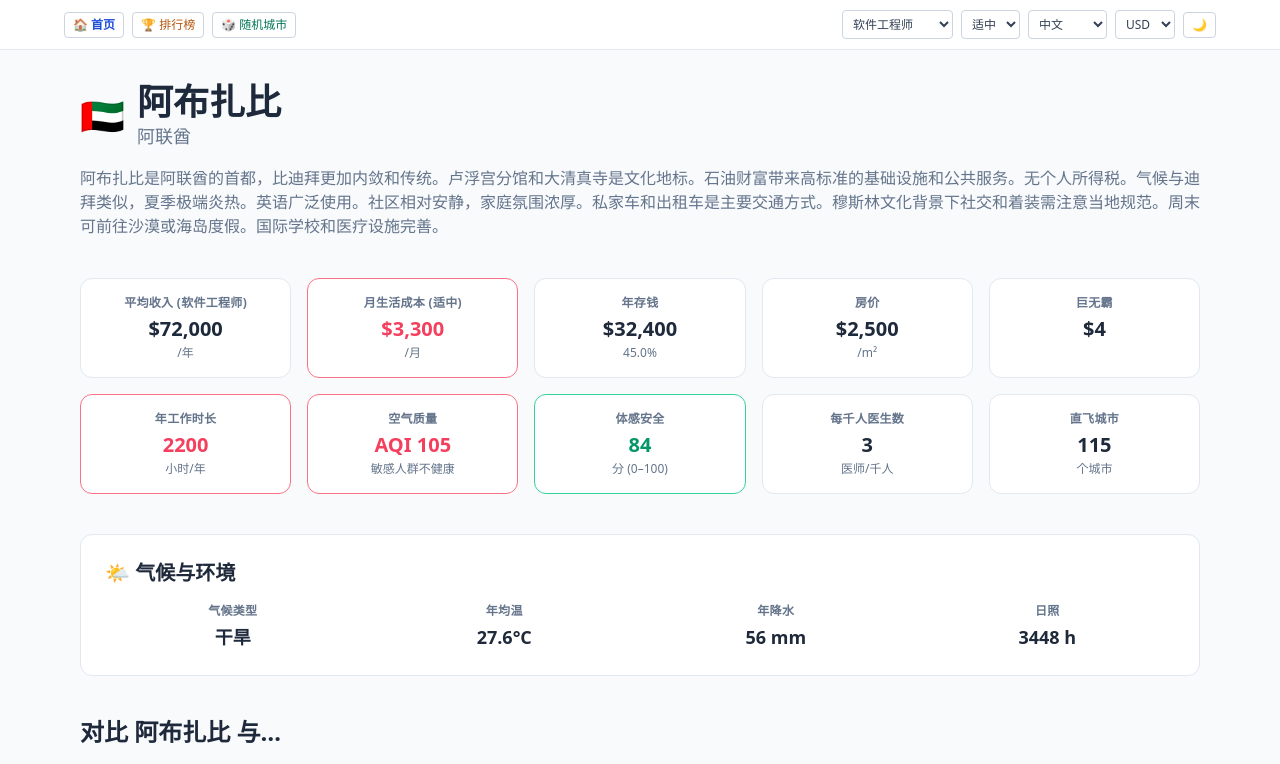
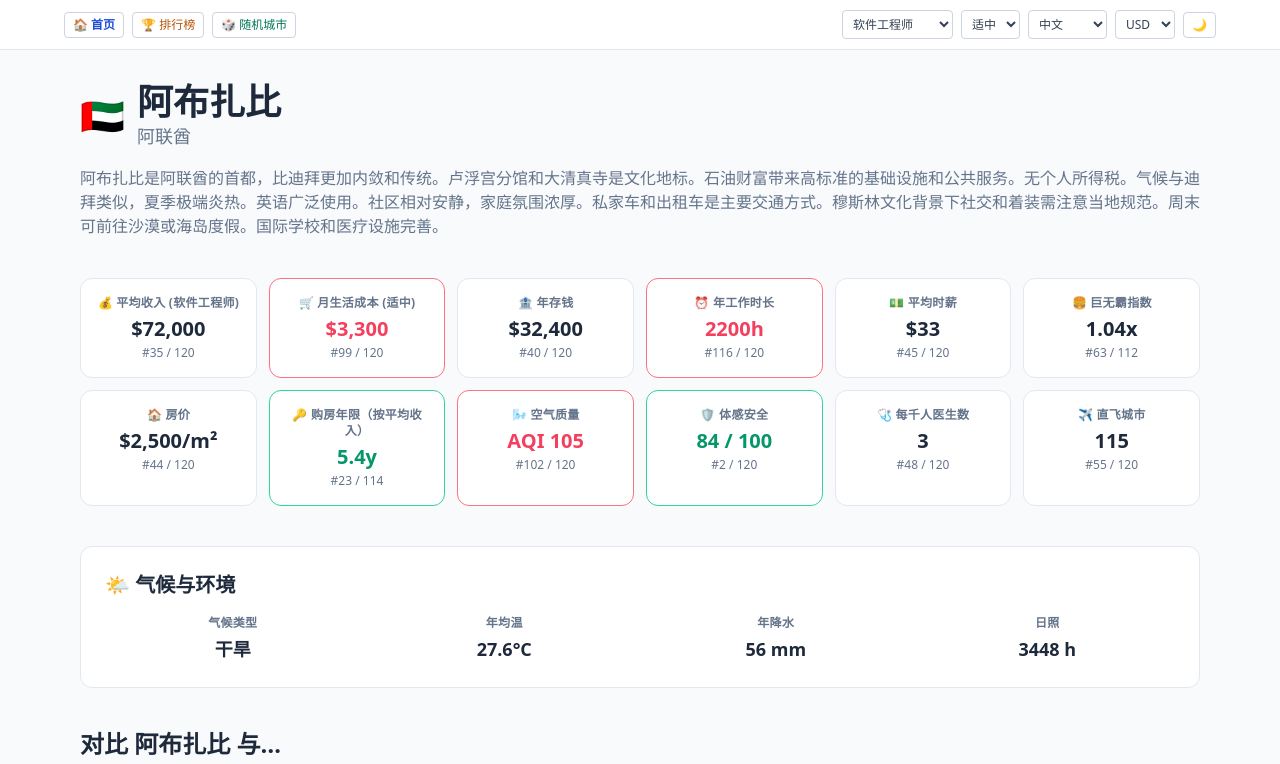
Before and after one commit to qing4132/whichcity, a Next.js app: page /city/abu-dhabi in a window 1280 px wide. Shown: the top 764 px of the page. Built offline with nearby package versions, Linux system fonts and the light colour scheme.

Commit message:
feat: 城市详情页卡片重构为6×2共12张，新增时薪和巨无霸指数，副标题统一显示排名

```diff
--- a/components/CityDetailContent.tsx
+++ b/components/CityDetailContent.tsx
@@ -6,7 +6,7 @@ import type { City, CostTier } from "@/lib/types";
 import { CITY_FLAG_EMOJIS, POPULAR_CURRENCIES } from "@/lib/constants";
 import { CITY_SLUGS } from "@/lib/citySlug";
 import { CITY_NAME_TRANSLATIONS, COUNTRY_TRANSLATIONS, LANGUAGE_LABELS } from "@/lib/i18n";
-import { getCityClimate, getCityEnName, getAqiLabel, getClimateLabel } from "@/lib/clientUtils";
+import { getCityClimate, getCityEnName, getClimateLabel } from "@/lib/clientUtils";
 import { CITY_INTROS } from "@/lib/cityIntros";
 import { useSettings } from "@/hooks/useSettings";
 
@@ -36,7 +36,6 @@ export default function CityDetailContent({ city, relatedIds, slug, allCities }:
   const cityName = CITY_NAME_TRANSLATIONS[id]?.[locale] || city.name;
   const countryName = COUNTRY_TRANSLATIONS[city.country]?.[locale] || city.country;
   const climate = getCityClimate(id);
-  const aqiLabel = getAqiLabel(city.airQuality, locale);
 
   const professions = city.professions ? Object.keys(city.professions) : [];
   const activeProfession = profession && professions.includes(profession) ? profession : professions[0] || "";
@@ -45,8 +44,6 @@ export default function CityDetailContent({ city, relatedIds, slug, allCities }:
   const tierCost = city[TIER_KEYS.find((tk) => tk.key === costTier)!.field];
   const annualExpense = tierCost * 12;
   const savings = income - annualExpense;
-  const savingsRate = income > 0 ? ((savings / income) * 100).toFixed(1) : "0";
-  const yearsToHome = savings > 0 ? ((city.housePrice * 70) / savings).toFixed(1) : "N/A";
 
   const headingCls = darkMode ? "text-slate-100" : "text-slate-800";
   const subCls = darkMode ? "text-slate-400" : "text-slate-500";
@@ -70,7 +67,25 @@ export default function CityDetailContent({ city, relatedIds, slug, allCities }:
   const allFlights = allCities.map((c) => c.directFlightCities);
   const allSafety = allCities.map((c) => c.safetyIndex);
   const allWorkHours = allCities.map((c) => c.annualWorkHours);
-  const allBigMac = allCities.filter((c) => c.bigMacPrice !== null).map((c) => c.bigMacPrice as number);
+  const hourlyWage = city.annualWorkHours > 0 ? income / city.annualWorkHours : 0;
+  const allHourly = allCities.map((c, i) => c.annualWorkHours > 0 ? allIncomes[i] / c.annualWorkHours : 0);
+  const bigMacPrices = allCities.filter((c) => c.bigMacPrice !== null).map((c) => c.bigMacPrice as number);
+  const bigMacMedian = [...bigMacPrices].sort((a, b) => a - b)[Math.floor(bigMacPrices.length / 2)];
+  const bigMacRatio = city.bigMacPrice !== null && bigMacMedian > 0 ? city.bigMacPrice / bigMacMedian : null;
+  const allBigMacRatio = allCities.filter((c) => c.bigMacPrice !== null).map((c) => (c.bigMacPrice as number) / bigMacMedian);
+  const allYearsToHome = allCities.map((c, i) => { const sav = allIncomes[i] - allCosts[i] * 12; return sav > 0 ? (c.housePrice * 70) / sav : Infinity; });
+  const yearsVal = savings > 0 ? (city.housePrice * 70) / savings : Infinity;
+
+  // Ranking helper: 1-based rank (lower rank number = better)
+  const rankHigher = (values: number[], val: number) => {
+    const sorted = [...values].sort((a, b) => b - a);
+    return sorted.findIndex((v) => v <= val) + 1;
+  };
+  const rankLower = (values: number[], val: number) => {
+    const sorted = [...values].sort((a, b) => a - b);
+    return sorted.findIndex((v) => v >= val) + 1;
+  };
+  const n = allCities.length;
 
   // "good"=top25%, "bad"=bottom25%, "mid"=middle — higher-is-better: pct>=0.75=good; lower-is-better: pct<=0.25=good
   type Tier = "good" | "mid" | "bad";
@@ -145,19 +160,21 @@ export default function CityDetailContent({ city, relatedIds, slug, allCities }:
         )}
       </header>
 
-      {/* Key Stats — 10 cards, 5 per row */}
-      <section className="grid grid-cols-2 sm:grid-cols-5 gap-4 mb-10">
+      {/* Key Stats — 12 cards, 6 per row */}
+      <section className="grid grid-cols-2 sm:grid-cols-3 lg:grid-cols-6 gap-3 mb-10">
         {[
-          { label: `${t("avgIncome")} (${s.getProfessionLabel(activeProfession)})`, value: formatCurrency(income), sub: t("perYear"), tier: tierHigh(allIncomes, income) },
-          { label: `${t("monthlyCost")} (${t(`costTier${costTier.charAt(0).toUpperCase()}${costTier.slice(1)}`)})`, value: formatCurrency(tierCost), sub: t("perMonth"), tier: tierLow(allCosts, tierCost) },
-          { label: t("yearlySavings"), value: formatCurrency(savings), sub: `${savingsRate}%`, tier: tierHigh(allSavings, savings) },
-          { label: t("housePrice"), value: formatCurrency(city.housePrice), sub: t("housePriceUnit"), tier: tierLow(allHouse, city.housePrice) },
-          { label: t("bigMac"), value: city.bigMacPrice !== null ? formatCurrency(city.bigMacPrice) : t("noMcDonalds"), sub: city.bigMacPrice !== null ? "" : "", tier: city.bigMacPrice !== null ? tierLow(allBigMac, city.bigMacPrice) : "mid" as Tier },
-          { label: t("annualWorkHours"), value: `${city.annualWorkHours}`, sub: t("workHoursUnit"), tier: tierLow(allWorkHours, city.annualWorkHours) },
-          { label: t("airQuality"), value: `AQI ${city.airQuality}`, sub: aqiLabel, tier: tierLow(allAqi, city.airQuality) },
-          { label: t("safetyIndex"), value: `${city.safetyIndex}${city.safetyConfidence === "low" ? " *" : ""}`, sub: t("safetyUnit"), tier: tierHigh(allSafety, city.safetyIndex) },
-          { label: t("doctorsPerThousand"), value: String(city.doctorsPerThousand), sub: t("doctorsUnit"), tier: tierHigh(allDoctors, city.doctorsPerThousand) },
-          { label: t("directFlights"), value: String(city.directFlightCities), sub: t("directFlightsUnit"), tier: tierHigh(allFlights, city.directFlightCities) },
+          { label: `💰 ${t("avgIncome")} (${s.getProfessionLabel(activeProfession)})`, value: formatCurrency(income), sub: `#${rankHigher(allIncomes, income)} / ${n}`, tier: tierHigh(allIncomes, income) },
+          { label: `🛒 ${t("monthlyCost")} (${t(`costTier${costTier.charAt(0).toUpperCase()}${costTier.slice(1)}`)})`, value: formatCurrency(tierCost), sub: `#${rankLower(allCosts, tierCost)} / ${n}`, tier: tierLow(allCosts, tierCost) },
+          { label: `🏦 ${t("yearlySavings")}`, value: formatCurrency(savings), sub: `#${rankHigher(allSavings, savings)} / ${n}`, tier: tierHigh(allSavings, savings) },
+          { label: `⏰ ${t("annualWorkHours")}`, value: `${city.annualWorkHours}h`, sub: `#${rankLower(allWorkHours, city.annualWorkHours)} / ${n}`, tier: tierLow(allWorkHours, city.annualWorkHours) },
+          { label: `💵 ${t("hourlyWage")}`, value: formatCurrency(Math.round(hourlyWage * 100) / 100), sub: `#${rankHigher(allHourly, hourlyWage)} / ${n}`, tier: tierHigh(allHourly, hourlyWage) },
+          { label: `🍔 ${t("bigMacIndex")}`, value: bigMacRatio !== null ? `${bigMacRatio.toFixed(2)}x` : t("noMcDonalds"), sub: bigMacRatio !== null ? `#${rankLower(allBigMacRatio, bigMacRatio)} / ${allBigMacRatio.length}` : "—", tier: bigMacRatio !== null ? tierLow(allBigMacRatio, bigMacRatio) : "mid" as Tier },
+          { label: `🏠 ${t("housePrice")}`, value: `${formatCurrency(city.housePrice)}/m²`, sub: `#${rankLower(allHouse, city.housePrice)} / ${n}`, tier: tierLow(allHouse, city.housePrice) },
+          { label: `🔑 ${t("yearsToBuy")}`, value: isFinite(yearsVal) ? `${yearsVal.toFixed(1)}y` : "N/A", sub: isFinite(yearsVal) ? `#${rankLower(allYearsToHome.filter(isFinite), yearsVal)} / ${allYearsToHome.filter(isFinite).length}` : "—", tier: isFinite(yearsVal) ? tierLow(allYearsToHome.filter(isFinite), yearsVal) : "bad" as Tier },
+          { label: `🌬️ ${t("airQuality")}`, value: `AQI ${city.airQuality}`, sub: `#${rankLower(allAqi, city.airQuality)} / ${n}`, tier: tierLow(allAqi, city.airQuality) },
+          { label: `🛡️ ${t("safetyIndex")}`, value: `${city.safetyIndex}${city.safetyConfidence === "low" ? " *" : ""} / 100`, sub: `#${rankHigher(allSafety, city.safetyIndex)} / ${n}`, tier: tierHigh(allSafety, city.safetyIndex) },
+          { label: `🩺 ${t("doctorsPerThousand")}`, value: String(city.doctorsPerThousand), sub: `#${rankHigher(allDoctors, city.doctorsPerThousand)} / ${n}`, tier: tierHigh(allDoctors, city.doctorsPerThousand) },
+          { label: `✈️ ${t("directFlights")}`, value: String(city.directFlightCities), sub: `#${rankHigher(allFlights, city.directFlightCities)} / ${n}`, tier: tierHigh(allFlights, city.directFlightCities) },
         ].map((stat) => (
           <div key={stat.label} className={`${baseCard} ${cardBorder(stat.tier)}`}>
             <p className={`text-xs font-semibold uppercase tracking-wide mb-1 ${subCls}`}>{stat.label}</p>
--- a/lib/i18n.ts
+++ b/lib/i18n.ts
@@ -127,6 +127,8 @@ export const TRANSLATIONS: Record<Locale, Record<string, string>> = {
     safetyIndex: "体感安全",
     safetyUnit: "分 (0–100)",
     annualWorkHours: "年工作时长",
+    hourlyWage: "平均时薪",
+    bigMacIndex: "巨无霸指数",
     workHoursUnit: "小时/年",
     dataWorkHoursSrc: "年工作时长：OECD Employment Outlook 2024、ILO ILOSTAT（国家级全行业平均，不区分具体职业）",
     navHome: "🏠 首页",
@@ -345,6 +347,8 @@ export const TRANSLATIONS: Record<Locale, Record<string, string>> = {
     safetyIndex: "Safety Index",
     safetyUnit: "/ 100",
     annualWorkHours: "Annual Work Hours",
+    hourlyWage: "Avg Hourly Wage",
+    bigMacIndex: "Big Mac Index",
     workHoursUnit: "hrs/year",
     dataWorkHoursSrc: "Annual Work Hours: OECD Employment Outlook 2024, ILO ILOSTAT (national average across all industries, not profession-specific)",
     navHome: "🏠 Home",
@@ -558,6 +562,8 @@ export const TRANSLATIONS: Record<Locale, Record<string, string>> = {
     safetyIndex: "体感安全度",
     safetyUnit: "/ 100",
     annualWorkHours: "年間労働時間",
+    hourlyWage: "平均時給",
+    bigMacIndex: "ビッグマック指数",
     workHoursUnit: "時間/年",
     dataWorkHoursSrc: "年間労働時間：OECD Employment Outlook 2024、ILO ILOSTAT（国レベルの全産業平均、職業別ではない）",
     navHome: "🏠 ホーム",
@@ -771,6 +777,8 @@ export const TRANSLATIONS: Record<Locale, Record<string, string>> = {
     safetyIndex: "Seguridad",
     safetyUnit: "/ 100",
     annualWorkHours: "Horas de trabajo anuales",
+    hourlyWage: "Salario por hora",
+    bigMacIndex: "Índice Big Mac",
     workHoursUnit: "hrs/año",
     dataWorkHoursSrc: "Horas de trabajo anuales: OECD Employment Outlook 2024, OIT ILOSTAT (promedio nacional de todas las industrias, no específico por profesión)",
     navHome: "🏠 Inicio",
```
Also changed, not shown: 1 other file (tests, documents, lock files or other folders).
